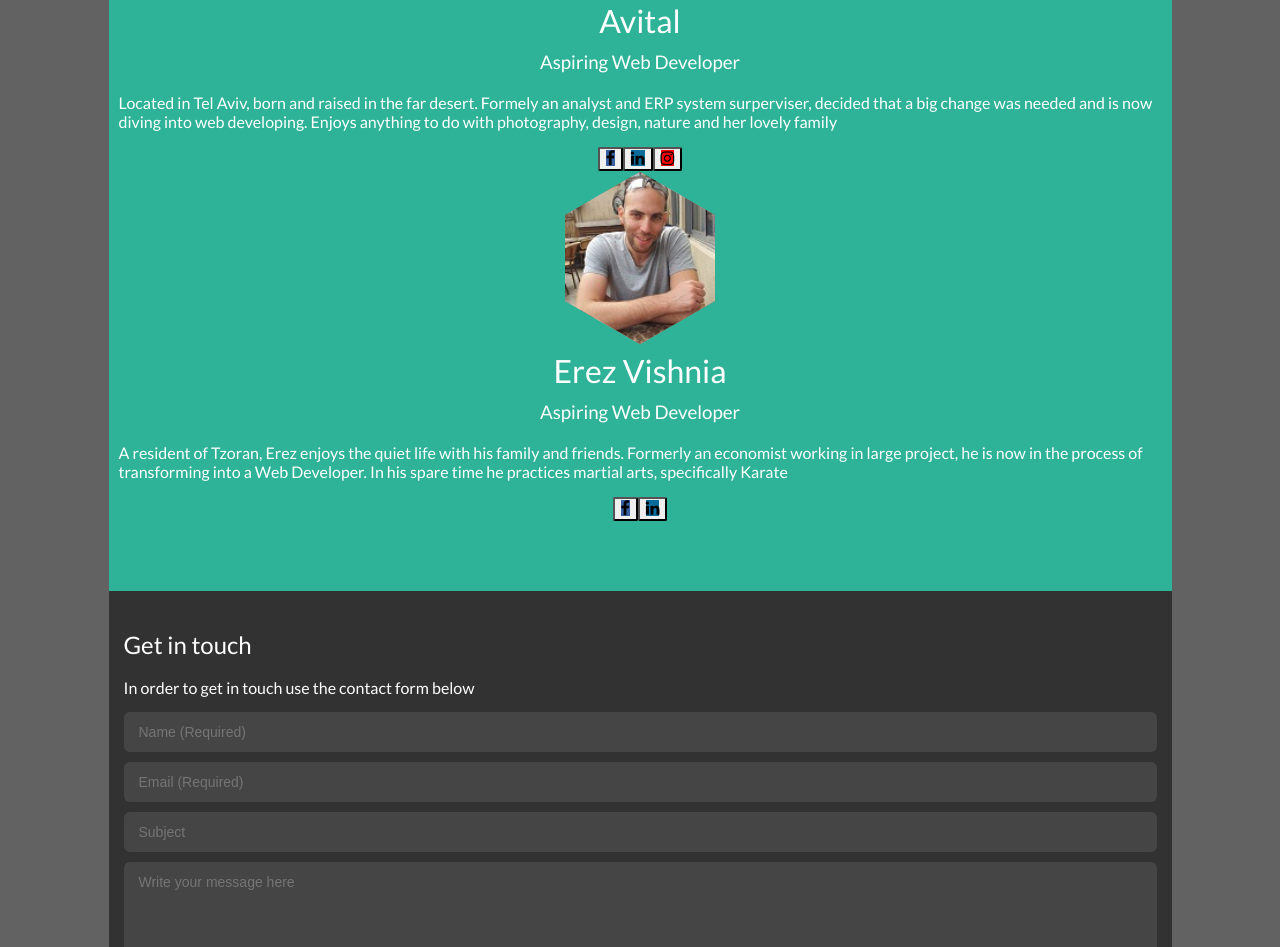
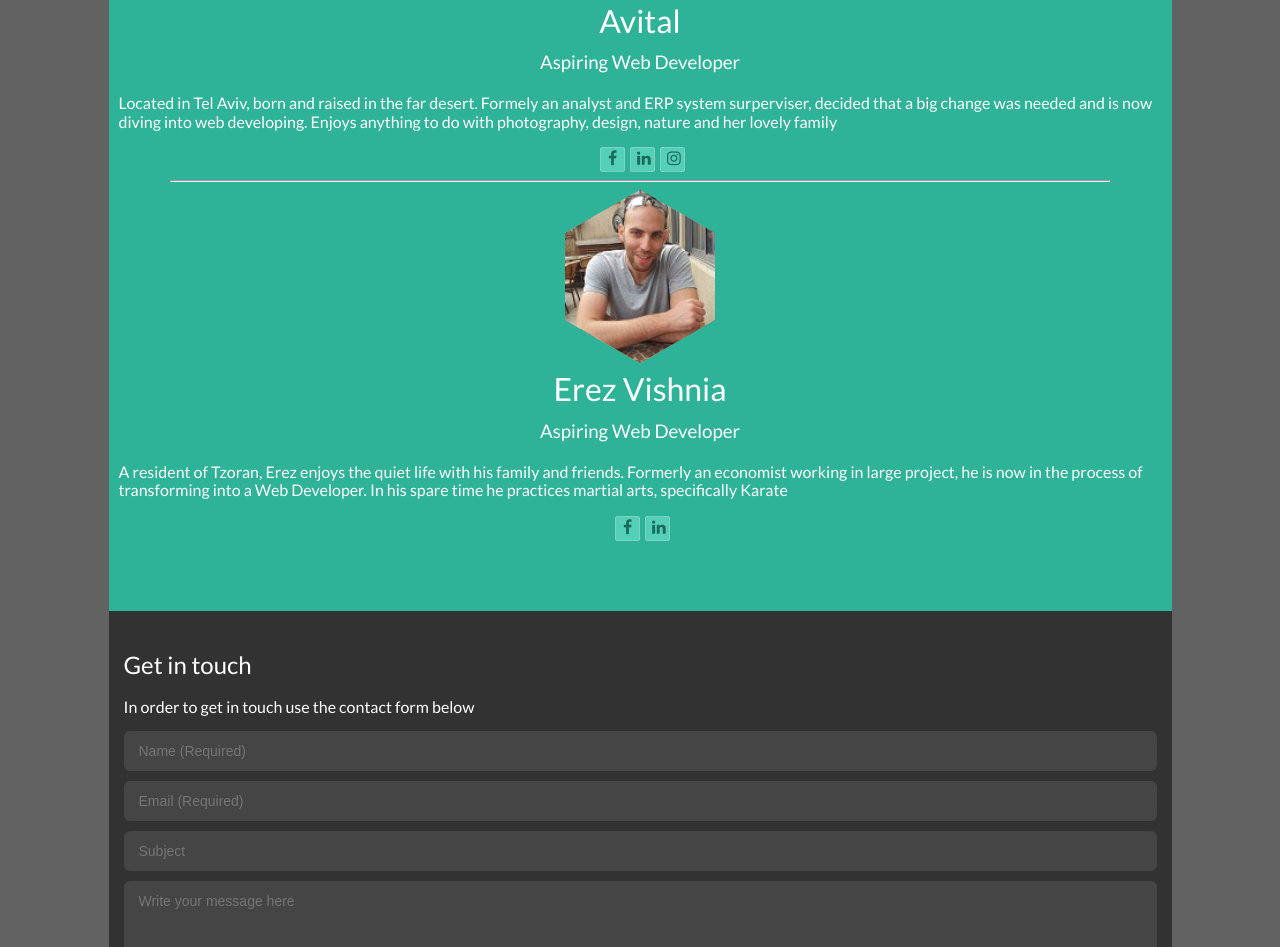
Before and after one commit to erezvish/meme-generator, a website: page index.html in a window 1280 px wide. Shown: the part 988-1935 px from the top of the page. Drawn offline with nearby package versions, Linux system fonts and the light colour scheme.

Commit message:
deadline

```diff
--- a/index.html
+++ b/index.html
@@ -94,6 +94,8 @@
           <button><a class="fa fa-instagram" aria-hidden="true" href="https://www.instagram.com/nookeet/" target="_blank"></a></button>
       </div>
 
+      <hr>
+
       <div class="hexagon dev2">
         <div class="hexTop"></div>
         <div class="hexBottom"></div>
--- a/scss/_about.scss
+++ b/scss/_about.scss
@@ -85,38 +85,20 @@
   background: inherit;
 }
 
-// .about-social-buttons{
-//    & a{
-//         line-height: 25px;
-//         color:#fff;
-//         height: 100%;
-//         width: 100%;
-
-//     }
-//     margin-top:2em;
-//     &>*{
-//         width:25px;
-//         height: 25px;
-//         border: none;
-//         margin: none;
-//         display:block;
-//     }
-
-// }
 .profile-description{
-  h1{
     color: white;
-  }
-
+}
+hr {
+  width: 90%;
 }
 
-.fa-facebook {
-    background:#3660a0;
+.about-social-buttons{
+  button{
+    background: #8cfde6;
+    border: 1px solid white;
+    opacity: 0.4;
+    width:25px;
+    height: 25px;
+    margin-left: 5px;
+  }
 }
-
-.fa-linkedin {
-    background:#096c9b;
-}
-.fa-instagram{
-     background: red;
-}
--- a/scss/_editor.scss
+++ b/scss/_editor.scss
@@ -28,7 +28,7 @@
         cursor: pointer;
         transition: color 0.3s;
         &:hover {
-            color: green;
+            color:grey;
             border: 1px solid gray;
         }
     }
```
Also changed, not shown: scss/_contact.scss (+0 -52 lines), dist/style.css.
